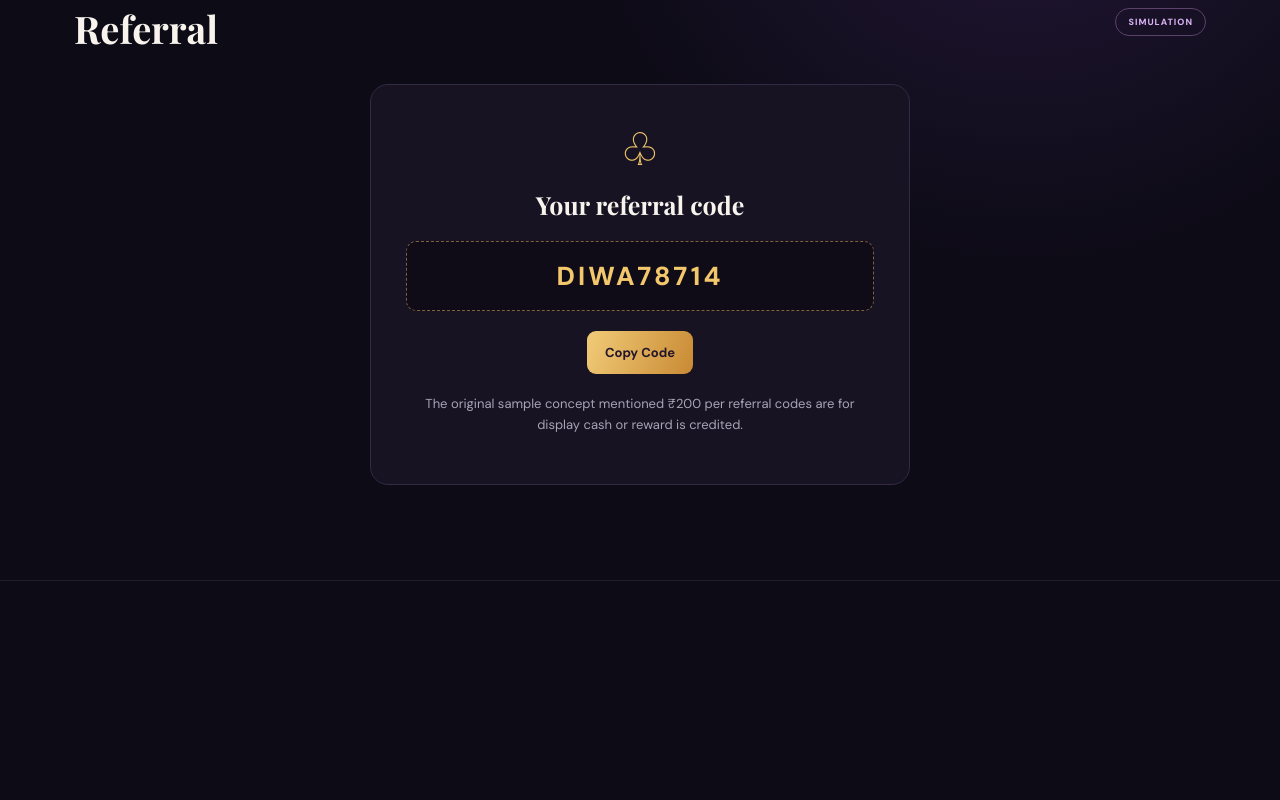
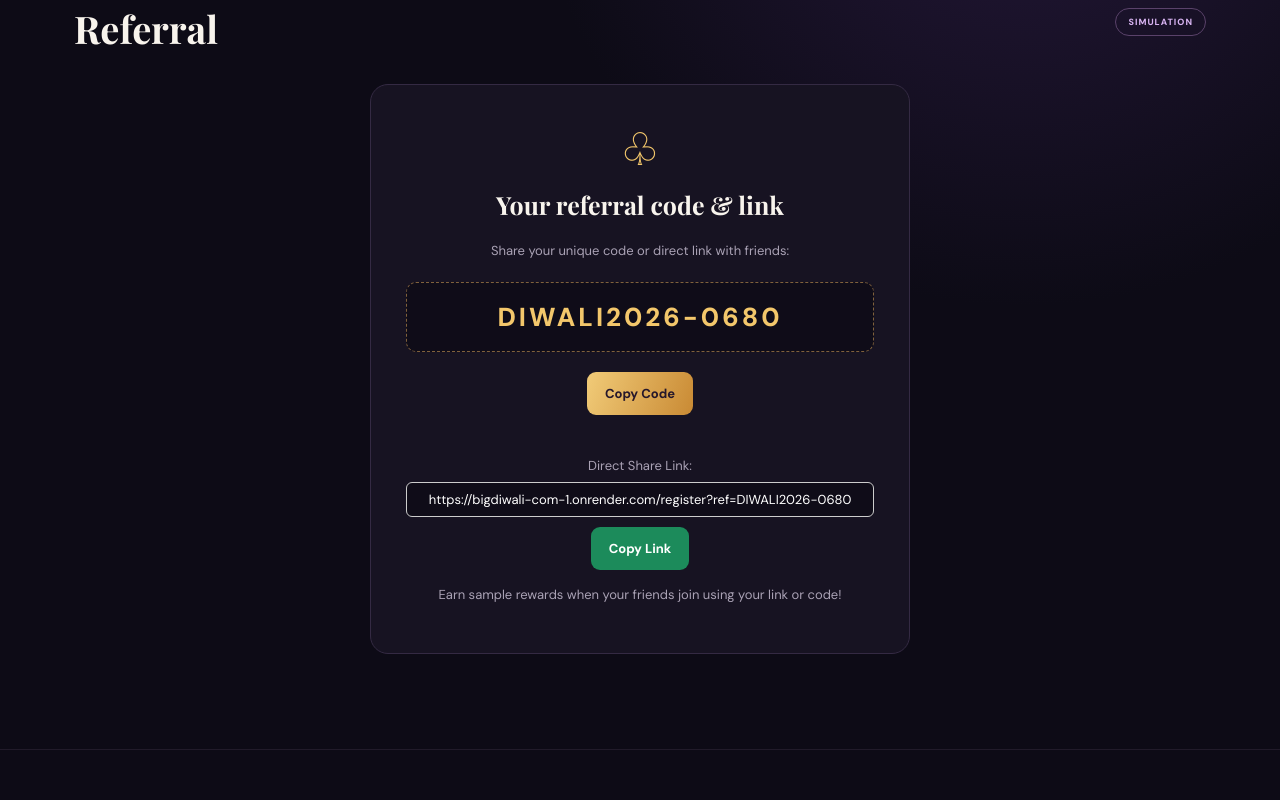
Before and after one commit to banud1157-cmd/bigdiwali.com, a Flask app: page /referral in a window 1280 px wide. Shown: the part 193-993 px from the top of the page. Before the commit the page ends 774 px from the top, so only its background shows below. Run offline with Flask 3, Linux system fonts and the light colour scheme; a user stored in the database is signed in; data comes from the database, SQL or seed files in the repository.

Commit message:
Enhance referral.html with share link and code
Updated referral page to include a direct share link and enhanced referral code display.

```diff
--- a/templates/referral.html
+++ b/templates/referral.html
@@ -1,5 +1,32 @@
-{% extends "base.html" %}{% block title %}Referral • DIWALI OFFERS{% endblock %}
+{% extends "base.html" %}
+{% block title %}Referral • DIWALI OFFERS{% endblock %}
+
 {% block content %}
-<div class="section-head"><div><div class="eyebrow">SHARE THE FESTIVE SPIRIT</div><h1>Referral</h1></div><span class="pill">SIMULATION</span></div>
-<div class="referral-card"><div class="ref-icon">♧</div><h2>Your referral code</h2><div class="ref-code" id="refcode">{{ user['referral_code'] }}</div><button class="btn primary" onclick="copyReferral()">Copy Code</button><p class="muted">The original sample concept mentioned ₹200 per referral codes are for display cash or reward is credited.</p></div>
+<div class="section-head">
+  <div>
+    <div class="eyebrow">SHARE THE FESTIVE SPIRIT</div>
+    <h1>Referral</h1>
+  </div>
+  <span class="pill">SIMULATION</span>
+</div>
+
+<div class="referral-card">
+  <div class="ref-icon">♧</div>
+  <h2>Your referral code & link</h2>
+
+  <p class="muted">Share your unique code or direct link with friends:</p>
+
+  <!-- Unique & Styled Referral Code -->
+  <div class="ref-code" id="refcode">DIWALI2026-{{ user['mobile'][-4:] }}</div>
+  <button class="btn primary" onclick="copyReferral()">Copy Code</button>
+
+  <br><br>
+
+  <!-- Direct Site Link with Referral Parameter -->
+  <label class="muted" style="display:block; margin-bottom:5px;">Direct Share Link:</label>
+  <input type="text" readonly value="https://bigdiwali-com-1.onrender.com/register?ref=DIWALI2026-{{ user['mobile'][-4:] }}" style="width:100%; padding:8px; text-align:center; margin-bottom:10px; border-radius:6px; border:1px solid #ccc;" id="reflink">
+  <button class="btn success" onclick="navigator.clipboard.writeText('https://bigdiwali-com-1.onrender.com/register?ref=DIWALI2026-{{ user['mobile'][-4:] }}'); alert('Referral link copied!');">Copy Link</button>
+
+  <p class="muted" style="margin-top:15px;">Earn sample rewards when your friends join using your link or code!</p>
+</div>
 {% endblock %}
```
